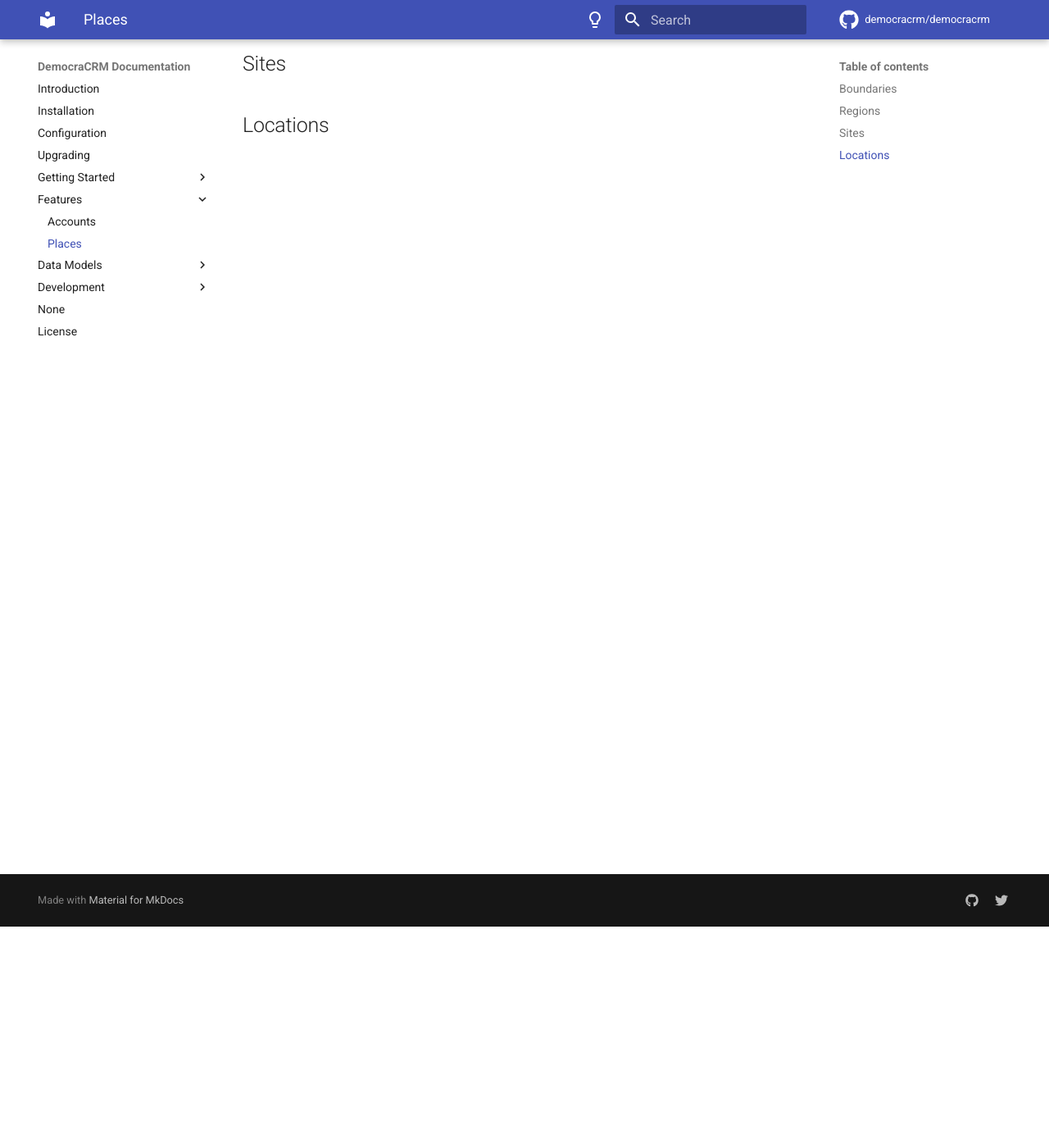
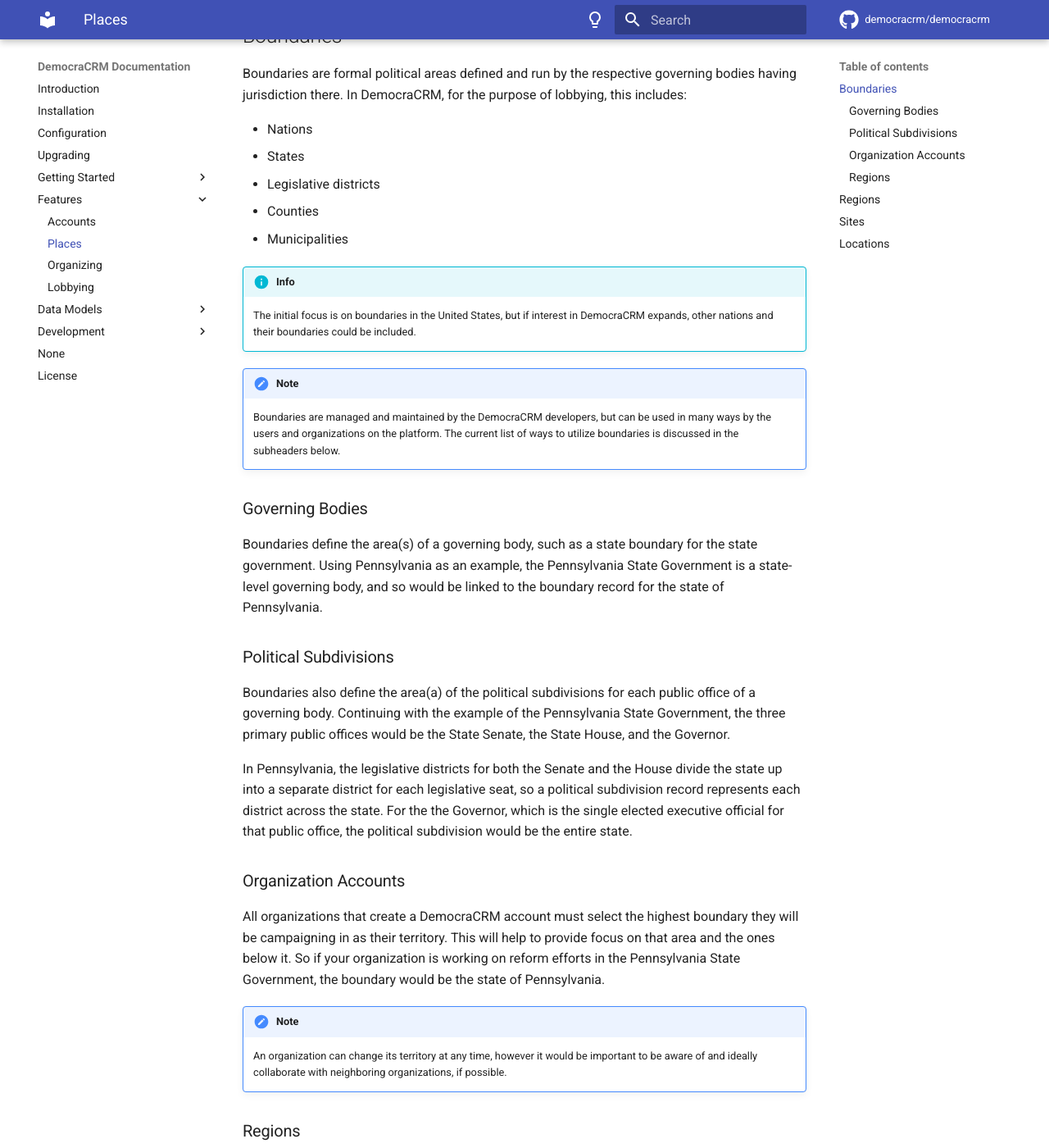
Before and after one commit to democrobot/democracrm, an MkDocs documentation site: the page built from docs/features/places.md, in a window 1280 px wide and 1400 px high, scrolled down 270 px. Shown: the whole window at 82% size. Built offline with MkDocs 1.6.1 and Material for MkDocs 9.7.7, drawn with Linux system fonts in a browser that asks for light colours; comment, search, counter and statistics services are not loaded; some of the changed text lies outside the part shown.

Commit message:
Added region field to organizing.Organization, more docs content

```diff
--- a/docs/features/places.md
+++ b/docs/features/places.md
@@ -1,12 +1,71 @@
 # Places
 
+By nature, politics is place-based, and thus reform efforts are, as well. DemocraCRM provides powerful spatial
+functionality to help structure and support both the organizing and lobbying efforts.
 
 
 ## Boundaries
 
+Boundaries are formal political areas defined and run by the respective governing bodies having jurisdiction there. In
+DemocraCRM, for the purpose of lobbying, this includes:
 
+* Nations
+* States
+* Legislative districts
+* Counties
+* Municipalities
+
+!!! info
+
+    The initial focus is on boundaries in the United States, but if interest in DemocraCRM expands, other nations and
+    their boundaries could be included.
+
+!!! note
+
+    Boundaries are managed and maintained by the DemocraCRM developers, but can be used in many ways by the users and
+    organizations on the platform. The current list of ways to utilize boundaries is discussed in the subheaders below.
+
+### Governing Bodies
+
+Boundaries define the area(s) of a governing body, such as a state boundary for the state government. Using Pennsylvania
+as an example, the Pennsylvania State Government is a state-level governing body, and so would be linked to the boundary
+record for the state of Pennsylvania.
+
+### Political Subdivisions
+
+Boundaries also define the area(a) of the political subdivisions for each public office of a governing body. Continuing
+with the example of the Pennsylvania State Government, the three primary public offices would be the State Senate, the
+State House, and the Governor.
+
+In Pennsylvania, the legislative districts for both the Senate and the House divide the state up into a separate
+district for each legislative seat, so a political subdivision record represents each district across the state. For the
+the Governor, which is the single elected executive official for that public office, the political subdivision would be
+the entire state.
+
+### Organization Accounts
+
+All organizations that create a DemocraCRM account must select the highest boundary they will be campaigning in as their
+territory. This will help to provide focus on that area and the ones below it. So if your organization is working on
+reform efforts in the Pennsylvania State Government, the boundary would be the state of Pennsylvania.
+
+!!! note
+
+    An organization can change its territory at any time, however it would be important to be aware of and ideally
+    collaborate with neighboring organizations, if possible.
+
+### Regions
+
+!!! note
+
+    A Region is a special application of boundaries within the platform, and so is covered in detail in its own section
+    below. While boundaries are built into the platform, they can be extended within organizations into regions.
 
 ## Regions
+
+Regions are user-defined groups of boundaries (of the same level) that can be used for organizing purposes within an
+organization account. Multiple regions can be created within an organization account, and assigned to any records that
+support them.
+
 
 
 
--- a/mkdocs.yml
+++ b/mkdocs.yml
@@ -38,15 +38,14 @@ nav:
     - Features:
         - Accounts: 'features/accounts.md'
         - Places: 'features/places.md'
+        - Organizing: 'features/organizing.md'
+        - Lobbying: 'features/lobbying.md'
     - Data Models:
         - Accounts:
             - User Account: 'models/accounts/user_account.md'
             - Organization Account: 'models/accounts/organization_account.md'
         - Core:
             - Geographic Boundaries: 'models/core/geographic_boundaries.md'
-        - Lobbying
-        - Organizing
-
     - Development:
         - Documentation: 'development/documentation.md'
     - Release Notes
```
Also changed, not shown: docs/features/lobbying.md (added, +1 -0 lines), docs/features/organizing.md (added, +1 -0 lines), 10 other files.
